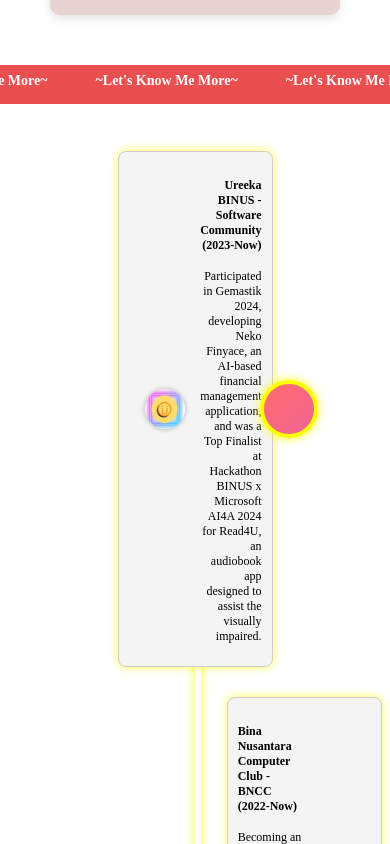
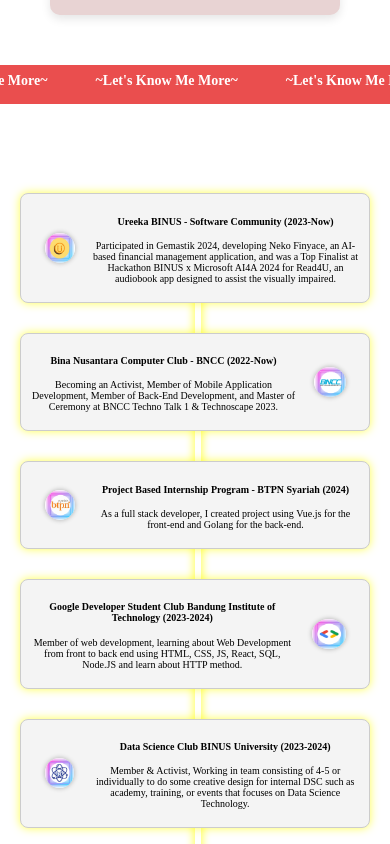
Before and after one commit to ivanadriannn/ivanadrian-portfolio, a React (Create React App) app: page / in a window 390 px wide. Shown: the part 1960-2804 px from the top of the page. Built offline with nearby package versions, Linux system fonts and the light colour scheme; the HTML template or start-up script is replaced by a standard one.

Commit message:
MediaScreen-Experience

```diff
--- a/src/styles/section/_experiences.scss
+++ b/src/styles/section/_experiences.scss
@@ -1,4 +1,3 @@
-/* Container utama pengalaman */
 .experience-container {
     position: relative;
     padding: 50px 0;
@@ -9,10 +8,9 @@
     align-items: center;
 }
 
-/* Garis tengah yang menghubungkan semua pengalaman */
 .experience-line {
     position: absolute;
-    left: 50%; /* Awal posisi dari garis */
+    left: 50%;
     top: 60px;
     bottom: 60px;
     width: 6px;
@@ -21,7 +19,6 @@
     z-index: 1;
 }
 
-/* Setiap item pengalaman */
 .experience-item {
     position: relative;
     width: 45%;
@@ -30,19 +27,16 @@
     z-index: 2;
 }
 
-/* Item sebelah kiri */
 .experience-item.left {
     left: 0;
     text-align: right;
 }
 
-/* Item sebelah kanan */
 .experience-item.right {
     left: 56%;
     text-align: left;
 }
 
-/* Titik node yang menghubungkan garis ke konten */
 .experience-node {
     position: absolute;
     top: 50%;
@@ -56,20 +50,17 @@
     z-index: 3;
 }
 
-/* Node untuk item di kiri */
 .experience-item.left .experience-node {
     right: -25px;
 }
 
-/* Node untuk item di kanan */
 .experience-item.right .experience-node {
     left: -25px;
 }
 
-/* Konten pengalaman */
 .experience-content {
-    display: flex; /* Membuat layout fleksibel */
-    align-items: center; /* Vertikal rata tengah */
+    display: flex;
+    align-items: center;
     background-color: #f4f4f4;
     padding: 15px;
     border-radius: 8px;
@@ -79,12 +70,10 @@
     transition: box-shadow 0.3s ease;
 }
 
-/* Menambah hover efek */
 .experience-item:hover .experience-content {
     box-shadow: 0 0 20px rgba(255, 255, 0, 1);
 }
 
-/* Garis penghubung di sebelah kiri */
 .experience-item.left::before {
     content: '';
     position: absolute;
@@ -97,7 +86,6 @@
     box-shadow: 0 0 5px yellow;
 }
 
-/* Garis penghubung di sebelah kanan */
 .experience-item.right::before {
     content: '';
     position: absolute;
@@ -110,54 +98,101 @@
     box-shadow: 0 0 5px yellow;
 }
 
-/* Menonaktifkan animasi */
 .experience-container * {
     animation: none !important;
     transition: none !important;
 }
 
-/* Logo untuk setiap pengalaman */
 .experience-logo {
-    width: 50px; /* Ukuran logo */
+    width: 50px;
     height: 50px;
-    margin-right: 15px; /* Spasi antara logo dan teks */
+    margin-right: 15px;
     border-radius: 50%;
     box-shadow: 0 0 5px rgba(0, 0, 0, 0.3);
 }
 
-/* Media queries untuk tampilan kecil */
 @media (max-width: 768px) {
     .experience-container {
-        width: 50%; /* Lebar lebih besar untuk tampilan kecil */
-        padding: 8px; /* Menambahkan padding */
-        position: relative;
+        width: 90%;
         justify-content: center;
         align-items: center;
     }
 
+    .experience-line {
+        left: 50%;
+        margin-top: 20vw;
+        margin-bottom: 20vw
+    }
+
     .experience-item {
-        width: 100%; /* Memperlebar item */
-        text-align: center; /* Memusatkan teks */
-        margin: 10px 0; /* Menambahkan margin atas dan bawah */
+        width: 100%;
+        text-align: center;
+        margin: 10px 0;
+    }
+
+    .experience-item.left, .experience-item.right {
+        left: 0;
+        text-align: center;
+    }
+
+    .experience-node {
+        display: none;
+    }
+
+    .experience-item.left::before,
+    .experience-item.right::before {
+        display: none;
     }
 
     .experience-content {
-        font-size: 12px; /* Mengurangi ukuran font */
-        padding: 10px; /* Mengurangi padding */
+        font-size: 12px;
+        padding: 10px;
     }
 
     .experience-logo {
-        width: 40px; /* Mengurangi ukuran logo */
+        width: 40px;
         height: 40px;
     }
+}
 
-    .experience-item.left::before {
-        width: 0px;
-        height: 0;
+@media (max-width: 468px) {
+    .experience-container {
+        width: 100%;
+        justify-content: center;
+        align-items: center;
     }
 
+    .experience-line {
+        left: 50%;
+    }
+
+    .experience-item {
+        width: 100%;
+        text-align: center;
+        margin: 10px 0;
+    }
+
+    .experience-item.left, .experience-item.right {
+        left: 0;
+        text-align: center;
+    }
+
+    .experience-node {
+        display: none;
+    }
+
+    .experience-item.left::before,
     .experience-item.right::before {
-        width: 0px;
-        height: 0px;
+        display: none;
+    }
+
+    .experience-content {
+        font-size: 10px;
+        padding: 8px;
+    }
+
+    .experience-logo {
+        width: 30px;
+        height: 30px;
     }
 }
```
